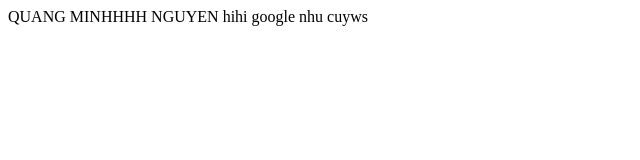
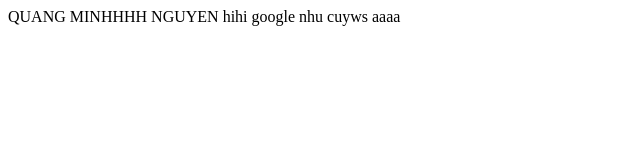
Before and after one commit to nmquang21/CI-CD_Pipeline, a plain HTML site: page index.html in a window 1280 px wide. Shown: the full height of the page, 0-640 px from the left. Drawn offline with Linux system fonts and the light colour scheme.

Commit message:
Update index.html

```diff
--- a/index.html
+++ b/index.html
@@ -7,6 +7,6 @@
     <title>Document</title>
 </head>
 <body>
-    <div>QUANG MINHHHH NGUYEN hihi google nhu cuyws</div>
+    <div>QUANG MINHHHH NGUYEN hihi google nhu cuyws   aaaa</div>
 </body>
 </html>
```
